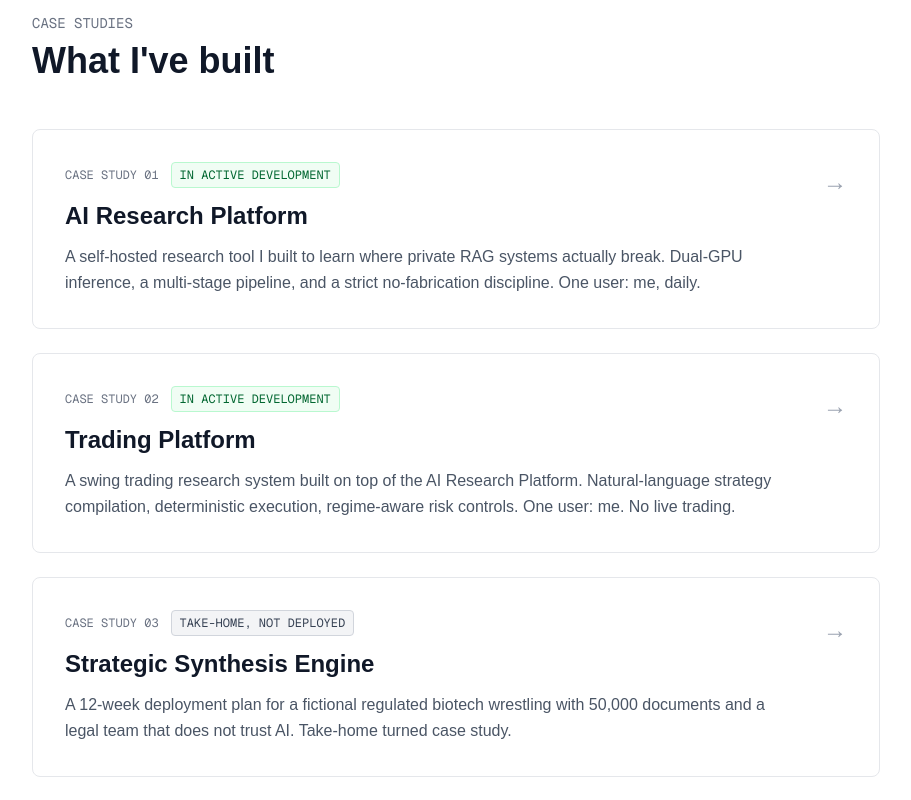
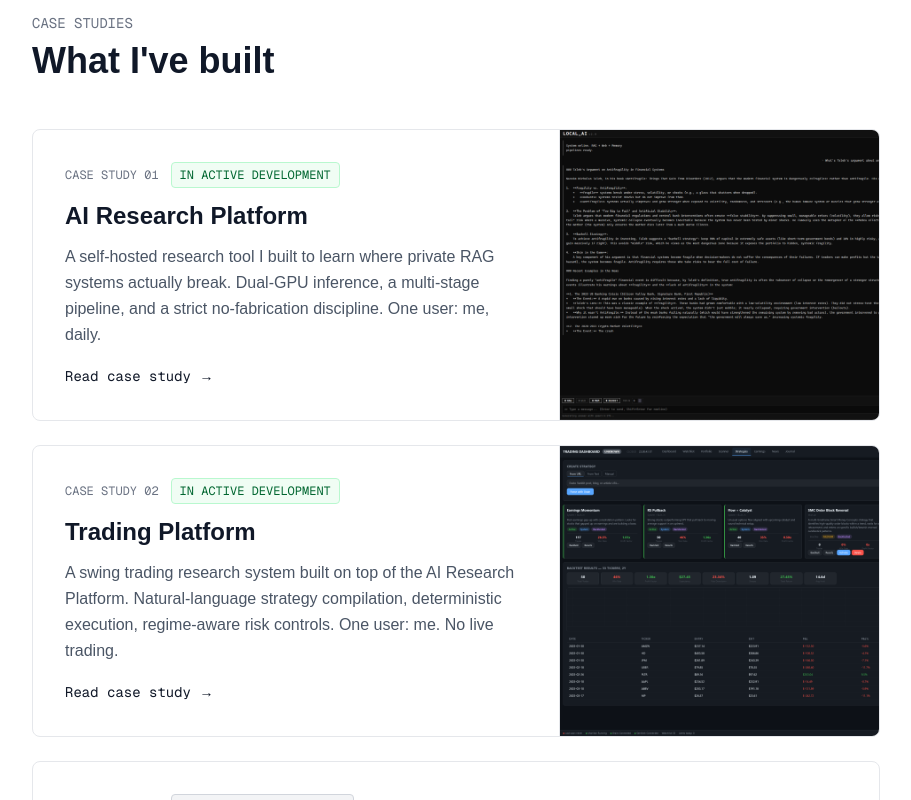
Before and after one commit to tanishkthorat/tanishk-portfolio, a Next.js app: page / in a window 1280 px wide. Shown: the part 600-1400 px from the top of the page, without its empty margins (184-1095 px from the left). Built offline with nearby package versions, Linux system fonts and the light colour scheme.

Commit message:
Add UI thumbnails to home cards, promote PRD links to buttons

```diff
--- a/app/case-studies/ai-research-platform/page.js
+++ b/app/case-studies/ai-research-platform/page.js
@@ -23,8 +23,8 @@ export default function AIResearchPlatform() {
         <p className="text-xl text-gray-600 leading-relaxed max-w-3xl mb-6">
           A self-hosted research tool that combines a private book library with live web retrieval, runs entirely on local hardware, and treats every step between question and answer as inspectable.
         </p>
-        <a href="/prds/ai-research-platform" className="inline-block text-sm font-mono text-gray-900 hover:text-gray-600 transition border-b border-gray-900 hover:border-gray-600">
-          Read the full PRD →
+        <a href="/prds/ai-research-platform" className="inline-flex items-center gap-2 px-5 py-3 bg-gray-900 text-white rounded-lg hover:bg-gray-700 transition font-mono text-sm">
+          Read the full PRD <span className="text-base">→</span>
         </a>
       </section>
 
--- a/app/case-studies/trading-platform/page.js
+++ b/app/case-studies/trading-platform/page.js
@@ -23,8 +23,8 @@ export default function TradingPlatform() {
         <p className="text-xl text-gray-600 leading-relaxed max-w-3xl mb-6">
           A self-hosted swing trading research system built on top of the AI Research Platform. Two motivations: an active project I work on daily, and a domain where LLM mistakes are auditable because every claim is a number that can be checked.
         </p>
-        <a href="/prds/trading-platform" className="inline-block text-sm font-mono text-gray-900 hover:text-gray-600 transition border-b border-gray-900 hover:border-gray-600">
-          Read the full PRD →
+        <a href="/prds/trading-platform" className="inline-flex items-center gap-2 px-5 py-3 bg-gray-900 text-white rounded-lg hover:bg-gray-700 transition font-mono text-sm">
+          Read the full PRD <span className="text-base">→</span>
         </a>
       </section>
 
--- a/app/page.js
+++ b/app/page.js
@@ -7,7 +7,7 @@ export default function Home() {
         <p className="text-sm font-mono text-gray-500 mb-4">TANISHK THORAT</p>
         <h1 className="text-5xl md:text-6xl font-bold tracking-tight leading-tight mb-6">Hi, I&apos;m Tanishk.</h1>
         <p className="text-xl text-gray-600 leading-relaxed max-w-3xl">
-          Senior consultant at EY working on Fortune 500 tech transformation programs, which means I get paid to figure out where big companies&apos; tech rollouts are going to break. I also love building things, especially AI projects, so in the evenings I build my own to learn what works and what breaks (mostly the second one.....). Some of these are running daily. Others are a work in progress.
+          Senior consultant at EY working on Fortune 500 tech transformation programs, which mostly means I get paid to figure out where big companies&apos; tech rollouts are going to break. I also love building things, especially AI projects, so in the evenings I build my own to learn what works and what breaks. Mostly the second one. Some of these are running daily. Others are a work in progress.
         </p>
         <div className="mt-10 flex gap-4 flex-wrap">
           <a href="#case-studies" className="px-6 py-3 bg-gray-900 text-white rounded-lg hover:bg-gray-700 transition">See the projects</a>
@@ -22,31 +22,37 @@ export default function Home() {
 
         <div className="space-y-6">
 
-          <a href="/case-studies/ai-research-platform" className="block p-8 border border-gray-200 rounded-lg hover:border-gray-900 hover:bg-gray-50 transition">
-            <div className="flex items-start justify-between gap-6">
-              <div className="flex-1">
+          <a href="/case-studies/ai-research-platform" className="block border border-gray-200 rounded-lg hover:border-gray-900 hover:bg-gray-50 transition overflow-hidden">
+            <div className="flex flex-col md:flex-row">
+              <div className="flex-1 p-8">
                 <div className="flex items-center gap-3 mb-3 flex-wrap">
                   <p className="text-xs font-mono text-gray-500">CASE STUDY 01</p>
                   <span className="text-xs font-mono px-2 py-1 bg-green-50 text-green-800 border border-green-200 rounded">IN ACTIVE DEVELOPMENT</span>
                 </div>
                 <h3 className="text-2xl font-bold mb-3">AI Research Platform</h3>
-                <p className="text-gray-600 leading-relaxed">A self-hosted research tool I built to learn where private RAG systems actually break. Dual-GPU inference, a multi-stage pipeline, and a strict no-fabrication discipline. One user: me, daily.</p>
+                <p className="text-gray-600 leading-relaxed mb-4">A self-hosted research tool I built to learn where private RAG systems actually break. Dual-GPU inference, a multi-stage pipeline, and a strict no-fabrication discipline. One user: me, daily.</p>
+                <span className="text-sm font-mono text-gray-900">Read case study →</span>
               </div>
-              <span className="text-gray-400 text-2xl mt-1">→</span>
+              <div className="md:w-80 md:flex-shrink-0 border-t md:border-t-0 md:border-l border-gray-200 bg-gray-50">
+                <img src="/screenshots/research-chat.png" alt="Research platform live query interface" className="w-full h-full object-cover object-left-top" />
+              </div>
             </div>
           </a>
 
-          <a href="/case-studies/trading-platform" className="block p-8 border border-gray-200 rounded-lg hover:border-gray-900 hover:bg-gray-50 transition">
-            <div className="flex items-start justify-between gap-6">
-              <div className="flex-1">
+          <a href="/case-studies/trading-platform" className="block border border-gray-200 rounded-lg hover:border-gray-900 hover:bg-gray-50 transition overflow-hidden">
+            <div className="flex flex-col md:flex-row">
+              <div className="flex-1 p-8">
                 <div className="flex items-center gap-3 mb-3 flex-wrap">
                   <p className="text-xs font-mono text-gray-500">CASE STUDY 02</p>
                   <span className="text-xs font-mono px-2 py-1 bg-green-50 text-green-800 border border-green-200 rounded">IN ACTIVE DEVELOPMENT</span>
                 </div>
                 <h3 className="text-2xl font-bold mb-3">Trading Platform</h3>
-                <p className="text-gray-600 leading-relaxed">A swing trading research system built on top of the AI Research Platform. Natural-language strategy compilation, deterministic execution, regime-aware risk controls. One user: me. No live trading.</p>
+                <p className="text-gray-600 leading-relaxed mb-4">A swing trading research system built on top of the AI Research Platform. Natural-language strategy compilation, deterministic execution, regime-aware risk controls. One user: me. No live trading.</p>
+                <span className="text-sm font-mono text-gray-900">Read case study →</span>
               </div>
-              <span className="text-gray-400 text-2xl mt-1">→</span>
+              <div className="md:w-80 md:flex-shrink-0 border-t md:border-t-0 md:border-l border-gray-200 bg-gray-50">
+                <img src="/screenshots/trading-strategies.png" alt="Trading platform strategies tab with backtest results" className="w-full h-full object-cover object-left-top" />
+              </div>
             </div>
           </a>
 
@@ -73,7 +79,7 @@ export default function Home() {
         <h2 className="text-3xl md:text-4xl font-bold mb-6">Who I am</h2>
         <div className="space-y-4 text-lg text-gray-700 leading-relaxed max-w-3xl">
           <p>Three-plus years on Fortune 500 transformation programs: SAP S/4HANA implementations, PMO leadership, change management, stakeholder orchestration across hundred-person programs.</p>
-          <p>Master&apos;s in Business Analytics from Fordham. Bachelor&apos;s in Finance from Mumbai. Based in NYC.</p>
+          <p>Master&apos;s in Business Analytics from Fordham. Bachelor&apos;s from Mumbai. Based in NYC.</p>
           <p>Looking for product roles at the intersection of enterprise and AI. If any of this resonates, I&apos;d love to talk.</p>
         </div>
         <div className="mt-8 flex gap-4 flex-wrap">
```
